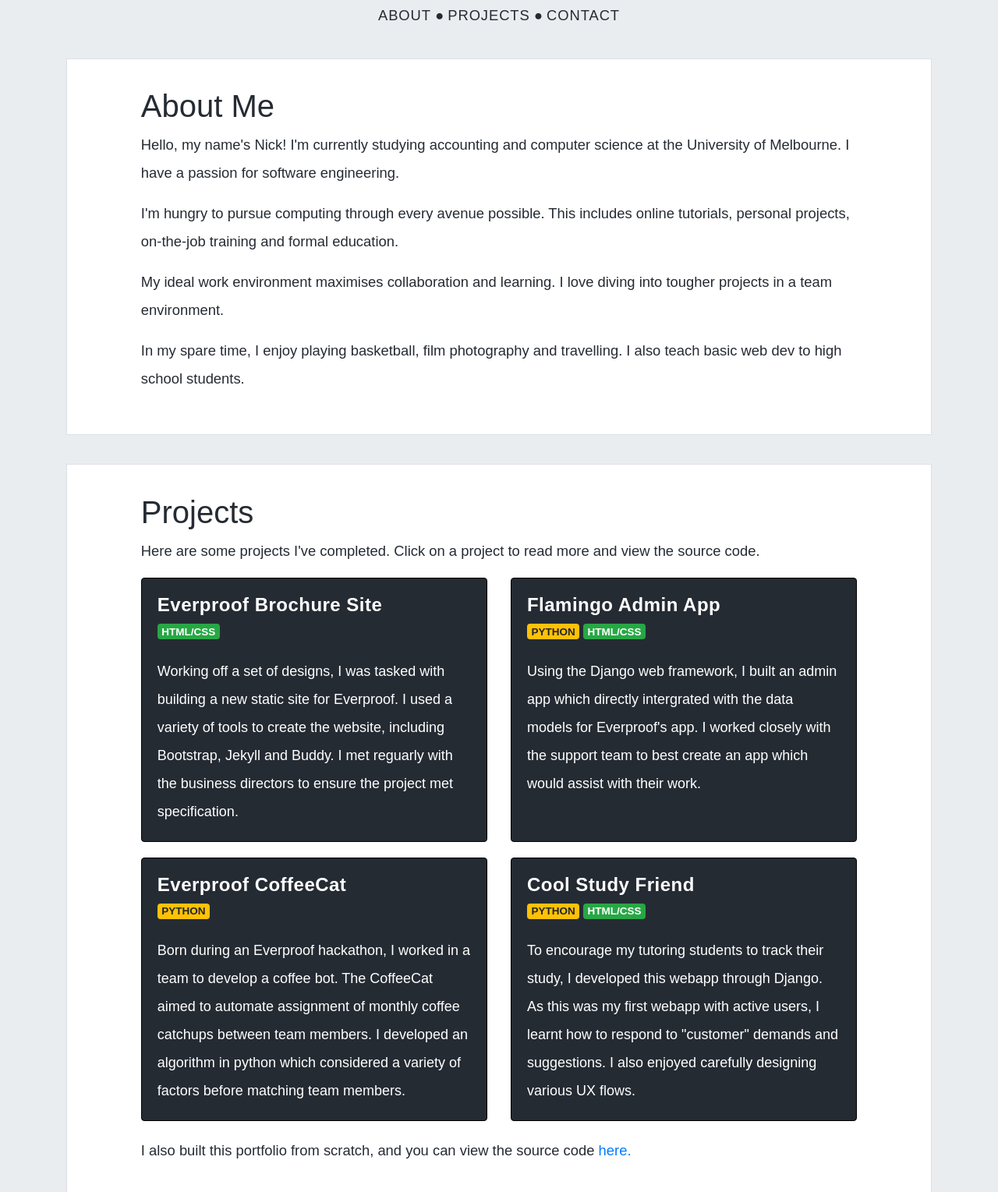
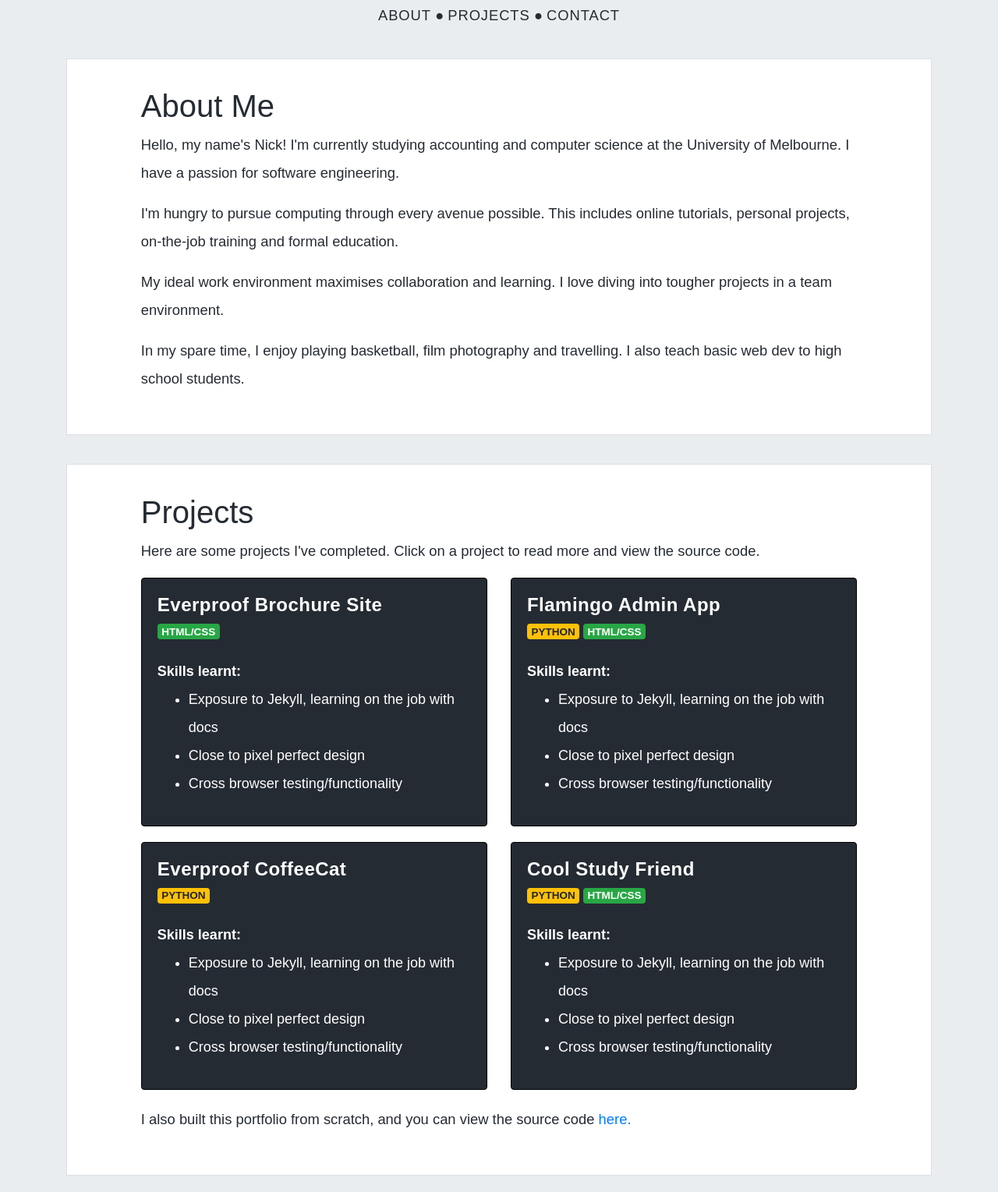
Before and after one commit to nickrm97/Portfolio, a Jekyll site: the page built from index.html, in a window 1280 px wide, cut to the strip 391-1920 px from the top of the page. Shown: the whole strip at 78% size. Built offline with Jekyll 4.4.1, drawn with Linux system fonts in a browser that asks for light colours; nearby versions of some CDN libraries.

Commit message:
fixed image class,now works with firefox and safari. Tweaking text

```diff
--- a/_includes/header.html
+++ b/_includes/header.html
@@ -4,8 +4,6 @@
     <p> Junior Software Engineer </p>
   </div>
 
-  <div id="profileimg" >
-    <img class="img-circle"/>
-  </div>
+  <div class="img-circle">
   </div>
 </header>
--- a/assets/css/style.scss
+++ b/assets/css/style.scss
@@ -15,17 +15,21 @@
   background: #252B33;
   color: white;
   font-size: 18px;
+  width: 100%;
+  :hover{
+    background: #000000;
+    cursor: pointer;
+  }
+
 }
-.card:hover{
-  background: #000000;
-  cursor: pointer;
-}
+
 
 .card-title{
   margin-bottom: 0;
   font-weight: 600;
   letter-spacing: 0.02em;
 }
+
 section{
   margin: 2em 0 2em 0;
   background: white;
@@ -44,10 +48,6 @@
   margin: 2em 2em 2em 2em;
 }
 
-#profileimg{
-  margin: 2em 0 2em 0;
-}
-
 .img-circle{
   border-radius: 50%;
   border-radius: 200px;
@@ -55,11 +55,12 @@
   border: 5px solid white;
   height: 200px;
   width: 200px;
-  background: url("https://i.imgur.com/ZtQOwly.jpg");
+  background: url(../nick.jpg);
   background-size: cover;
   background-repeat: no-repeat;
   background-position: 30% 50%;
   min-height: 1px;
+  margin: 0 auto;
 }
 
 @-webkit-keyframes Gradient {
--- a/index.html
+++ b/index.html
@@ -33,11 +33,12 @@
             <div class="card-body flex-fill">
               <h4 class="card-title">Everproof Brochure Site</h4>
               <p><span class="badge badge-success">HTML/CSS</span></p>
-              <p class="card-text">
-                Working off a set of designs, I was tasked with building a new static site for Everproof.
-                I used a variety of tools to create the website, including Bootstrap, Jekyll and Buddy.
-                I met reguarly with the business directors to ensure the project met specification.
-              </p>
+              <b>Skills learnt:</b>
+                <ul>
+                  <li>Exposure to Jekyll, learning on the job with docs</li>
+                  <li>Close to pixel perfect design</li>
+                  <li>Cross browser testing/functionality</li>
+                </ul>
             </div>
           </div>
         </div>
@@ -46,8 +47,12 @@
             <div class="card-body flex-fill">
               <h4 class="card-title">Flamingo Admin App</h4>
               <p><span class="badge badge-warning">PYTHON</span> <span class="badge badge-success">HTML/CSS</span></p>
-              <p class="card-text">Using the Django web framework, I built an admin app which directly intergrated with the data models for Everproof's app.
-                I worked closely with the support team to best create an app which would assist with their work.</p>
+              <b>Skills learnt:</b>
+                <ul>
+                  <li>Exposure to Jekyll, learning on the job with docs</li>
+                  <li>Close to pixel perfect design</li>
+                  <li>Cross browser testing/functionality</li>
+                </ul>
             </div>
           </div>
         </div>
@@ -58,11 +63,12 @@
             <div class="card-body flex-fill">
                 <h4 class="card-title">Everproof CoffeeCat</h4>
                 <p><span class="badge badge-warning">PYTHON</span></p>
-                <p class="card-text">
-                  Born during an Everproof hackathon, I worked in a team to develop a coffee bot.
-                  The CoffeeCat aimed to automate assignment of monthly coffee catchups between team members.
-                  I developed an algorithm in python which considered a variety of factors before matching team members.
-                </p>
+                <b>Skills learnt:</b>
+                  <ul>
+                    <li>Exposure to Jekyll, learning on the job with docs</li>
+                    <li>Close to pixel perfect design</li>
+                    <li>Cross browser testing/functionality</li>
+                  </ul>
             </div>
           </div>
         </div>
@@ -71,13 +77,17 @@
             <div class="card-body flex-fill">
               <h4 class="card-title">Cool Study Friend</h4>
               <p><span class="badge badge-warning">PYTHON</span> <span class="badge badge-success">HTML/CSS</span></p>
-              <p class="card-text">To encourage my tutoring students to track their study, I developed this webapp through Django.
-              As this was my first webapp with active users, I learnt how to respond to "customer" demands and suggestions. I also enjoyed carefully designing various UX flows.</p>
+              <b>Skills learnt:</b>
+                <ul>
+                  <li>Exposure to Jekyll, learning on the job with docs</li>
+                  <li>Close to pixel perfect design</li>
+                  <li>Cross browser testing/functionality</li>
+                </ul>
             </div>
           </div>
         </div>
       </div>
-    <p> I also built this portfolio from scratch, and you can view the source code <a target="_blank" href="https://github.com/nickrm97/Portfolio">here.</a> </p>
+      I also built this portfolio from scratch, and you can view the source code <a target="_blank" href="https://github.com/nickrm97/Portfolio">here.</a> </p>
     </div>
   </div>
 </section>
```
Also changed, not shown: 1 other file.
